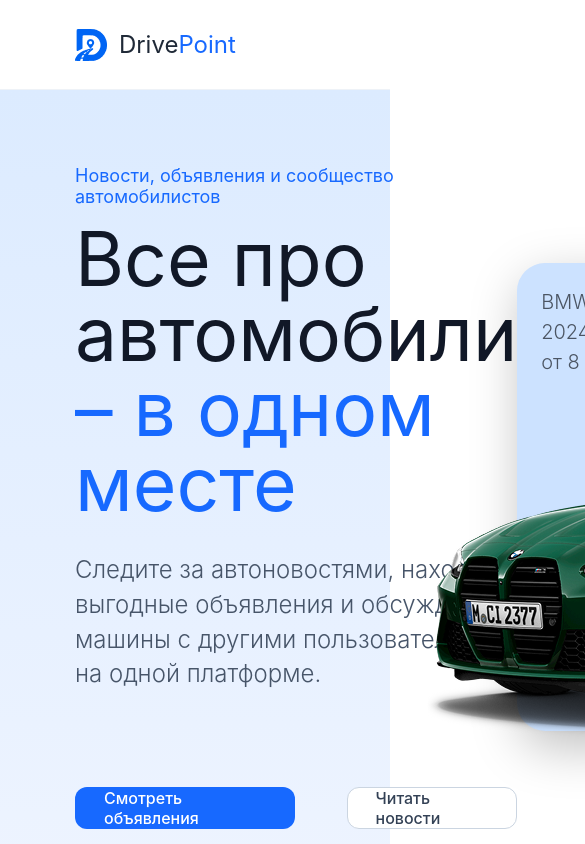
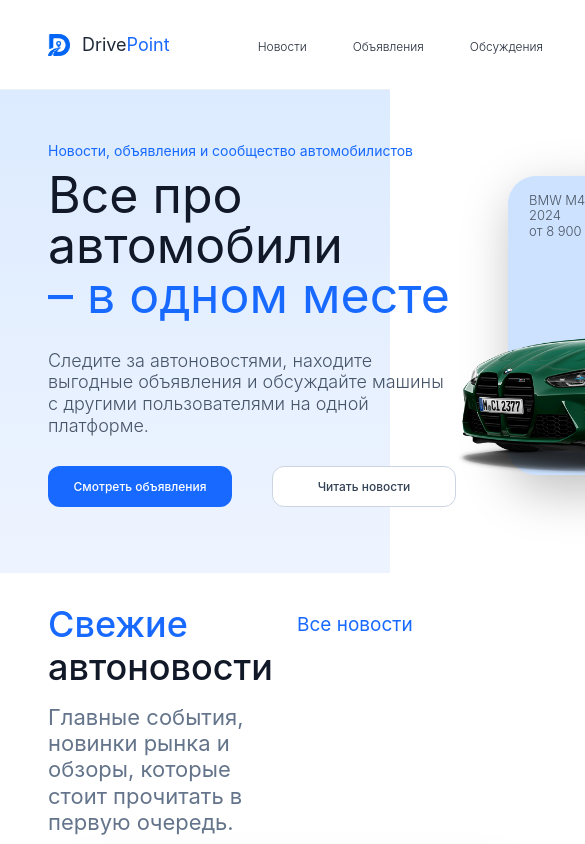
Before and after one commit to Lar1o/project, a plain HTML site: page index.html in a window 390 px wide. Shown: the top 844 px of the page, 585 px wide, since content can reach past the window. Drawn offline with Linux system fonts and the light colour scheme; files whose address does not match are found by name.

Commit message:
Начало работы над планшетным разрешением главной страницы: адаптированы шапка и хиро блок.

```diff
--- a/styles/style.css
+++ b/styles/style.css
@@ -1135,3 +1135,119 @@
   display: flex;
   gap: 20px;
 }
+
+@media (max-width: 1024px) {
+  :root {
+    --container-main-padding: 45px;
+  }
+
+  .container {
+    width: min(var(--container-main-width), calc(100% - 96px));
+  }
+
+  .header_container {
+    min-height: 89px;
+    gap: 105px;
+  }
+
+  .logo-image {
+    width: 22px;
+    height: 22px;
+  }
+
+  .logo {
+    font-size: 18px;
+  }
+
+  .nav_list {
+    gap: 46px;
+    padding: 5px;
+
+  }
+
+  .nav_list a {
+    font-size: 12px;
+  }
+
+  .header .button {
+    min-height: 33px;
+    padding: 0 24px;
+    font-size: 12px;
+    border-radius: 12px;
+  }
+
+  .hero .container {
+    padding-top: 53px;
+    padding-bottom: 66px;
+    padding-right: 0;
+    padding-left: 0;
+  }
+
+  .hero_content {
+    align-items: center;
+    gap: 52px;
+  }
+
+  .hero_left {
+    max-width: 500px;
+  }
+
+  .hero_label {
+    margin-bottom: 10px;
+    font-size: 14px;
+    line-height: 1.2;
+  }
+
+  .hero_title {
+    display: block;
+    max-width: 500px;
+    margin-bottom: 30px;
+    font-size: 50px;
+    line-height: 1.00;
+  }
+
+  .hero_description {
+    max-width: 400px;
+    margin-bottom: 30px;
+    font-size: 18px;
+    line-height: 1.20;
+  }
+
+  .hero_actions {
+    gap: 40px;
+  }
+
+  .hero_actions .button {
+    min-width: 184px;
+    min-height: 35px;
+    padding: 12px 13px;
+    font-size: 12px;
+    border-radius: 12px;
+  }
+
+  .hero_right {
+    width: 368px;
+    height: 299px;
+  }
+
+  .hero-card {
+    width: 368px;
+    height: 299px;
+    padding: 17px 0 0 21px;
+    border-radius: 28px;
+  }
+
+  .hero-card_meta {
+    margin-bottom: 12px;
+    font-size: 13px;
+    line-height: 1.20;
+  }
+
+  .hero-card_image {
+    position: absolute;
+    left: -51px;
+    bottom: -2px;
+    width: 451px;
+    clip-path: inset(0 32px 0 0);
+  }
+}
```
Also changed, not shown: 1 other file.
